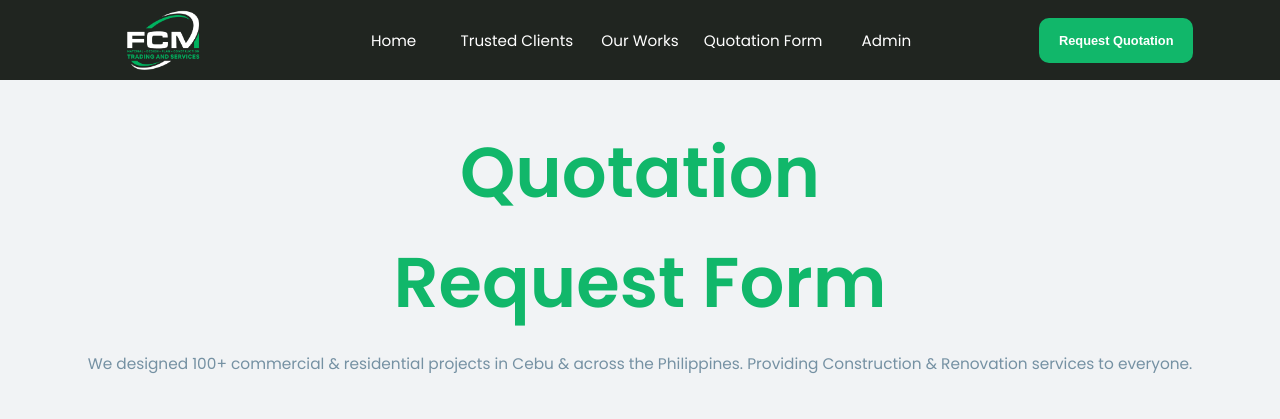
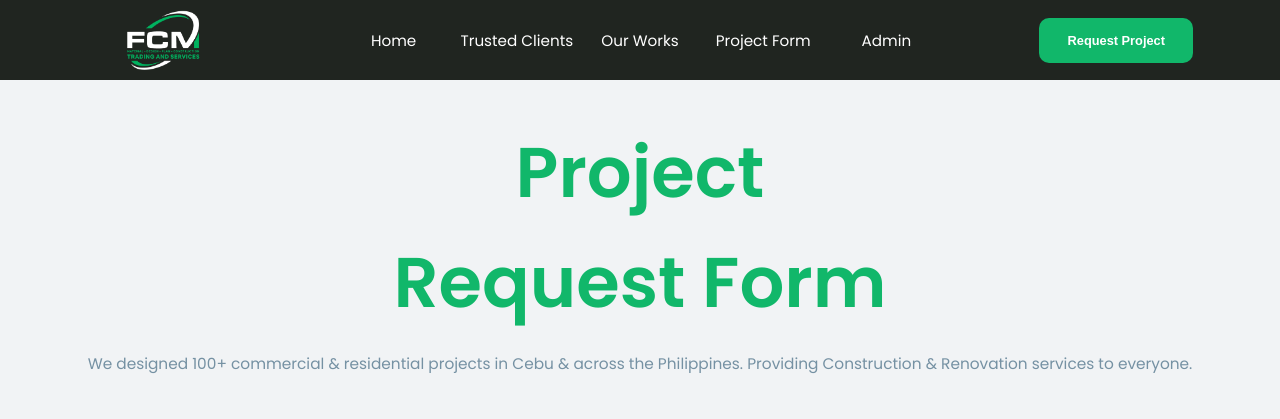
Before and after one commit to skyleccc/FCM-Trading-Services-Project, a PHP site: page /Pages/quotations.php in a window 1280 px wide. Shown: the top 419 px of the page. Run offline with PHP 8.4, Linux system fonts and the light colour scheme.

Commit message:
quotation to project

```diff
--- a/Components/navigationBar.php
+++ b/Components/navigationBar.php
@@ -17,11 +17,11 @@ echo'
         <a href="'.$hrefIntro.'" class="h100-w20 hoverable flex-centermiddle">Home</a>
         <a href="'.$hrefStatistics.'" class="h100-w20 hoverable flex-centermiddle">Trusted Clients</a>
         <a href="'.$hrefprojects.'" class="h100-w20 hoverable flex-centermiddle">Our Works</a>
-        <a href="'.$hrefQuotations.'" class="h100-w20 hoverable flex-centermiddle">Quotation Form</a>
+        <a href="'.$hrefQuotations.'" class="h100-w20 hoverable flex-centermiddle">Project Form</a>
         <a href="'.$hrefLogin.'" class="h100-w20 hoverable flex-centermiddle">Admin</a>
     </div>
     <div id="navigationBar_button">
-        <button class="square-button" onclick="'.$hrefRequestQuot.'">Request Quotation</button>
+        <button class="square-button" onclick="'.$hrefRequestQuot.'">Request Project</button>
     </div>
 </div>
 '
--- a/Pages/index.php
+++ b/Pages/index.php
@@ -148,7 +148,7 @@
                 <div class="h50-w100 flex-centermiddle click-quotation">
                     <div class="h100-w50 image-box2 flex-rightmiddle">
                         <div class="h25-w35">
-                            <button class="square-button" onclick="location.href='quotations.php'">Apply for a Quotation</button>
+                            <button class="square-button" onclick="location.href='quotations.php'">Apply for a Project</button>
                         </div>
                     </div>
                 </div>
--- a/Pages/quotations.php
+++ b/Pages/quotations.php
@@ -27,7 +27,7 @@ require '../Controllers/accessDatabase.php';
     <div id="homePage">
         <div class="header-box">
             <div class="header-text h75-w100">
-                <h1 class="quotations">Quotation<br>Request Form</h1>
+                <h1 class="quotations">Project<br>Request Form</h1>
             </div>
             <div class="content-text h25-w100 flex-centermiddle">
                 We designed 100+ commercial & residential projects in Cebu & across the Philippines. Providing Construction & Renovation services to everyone.
```
